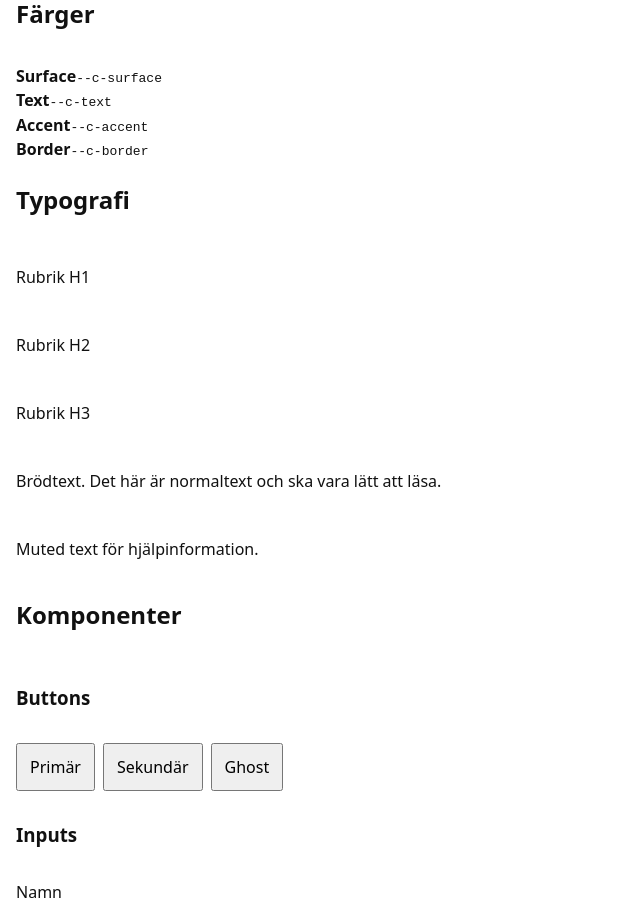
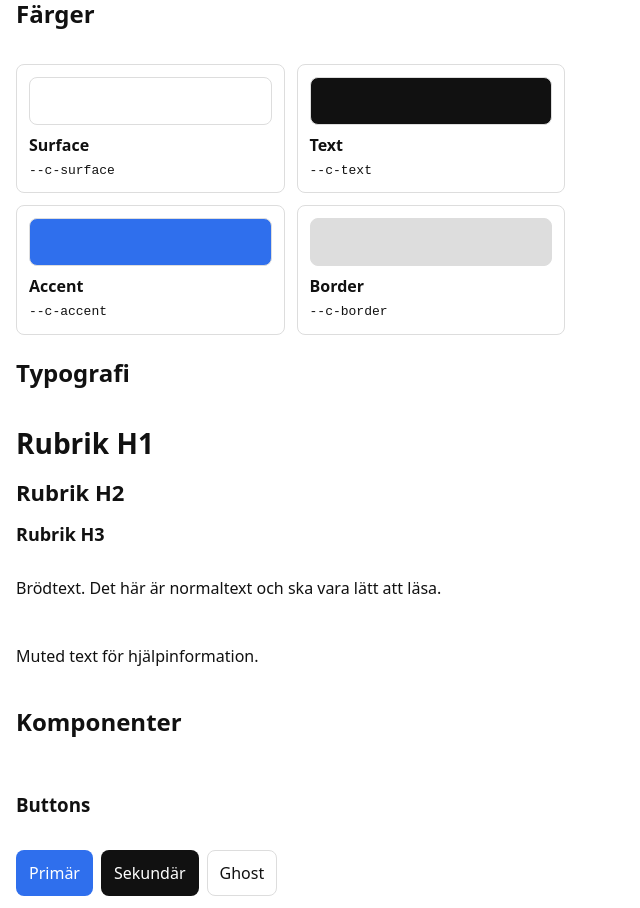
Before and after one commit to BetULose/cv-site, a Vue app in the folder cv-site/: page /styles in a window 1280 px wide. Shown: the part 240-1148 px from the top of the page, without its empty margins (0-640 px from the left). Built offline with nearby package versions, Linux system fonts and the light colour scheme.

Commit message:
Style: support StyleGuide components

```diff
--- a/cv-site/src/assets/styles/main.css
+++ b/cv-site/src/assets/styles/main.css
@@ -19,6 +19,10 @@
   --c-text: #111111;
   --c-border: #dddddd;
   --c-muted: #555555;
+
+  --c-accent: #2f6fed;
+  --c-accent-contrast: #ffffff;
+
 
   color-scheme: light;
   font-family: var(--font-sans);
@@ -124,3 +128,77 @@ button {
   gap: var(--s-2);
   flex-wrap: wrap;
 }
+
+/* Style Guide helpers */
+
+/* Grid */
+.grid {
+  display: grid;
+  gap: var(--s-3);
+  grid-template-columns: repeat(2, minmax(0, 1fr));
+}
+
+/* Swatches */
+.swatch {
+  border: 1px solid var(--c-border);
+  border-radius: var(--r-1);
+  padding: var(--s-3);
+  background: var(--c-surface);
+}
+
+.swatch__box {
+  height: 48px;
+  border-radius: var(--r-1);
+  border: 1px solid var(--c-border);
+}
+
+.swatch__meta {
+  margin-top: var(--s-2);
+  display: grid;
+  gap: var(--s-1);
+}
+
+.bg-surface { background: var(--c-surface); }
+.bg-text { background: var(--c-text); }
+.bg-accent { background: var(--c-accent); }
+.bg-border { background: var(--c-border); }
+
+/* Typography tokens as classes */
+.t-h1 { font-size: 28px; font-weight: 700; margin: 0; }
+.t-h2 { font-size: 22px; font-weight: 700; margin: 0; }
+.t-h3 { font-size: 18px; font-weight: 700; margin: 0; }
+
+/* Inputs */
+.input {
+  font: inherit;
+  padding: 10px 12px;
+  border: 1px solid var(--c-border);
+  border-radius: var(--r-1);
+  background: var(--c-surface);
+  color: var(--c-text);
+}
+
+/* Buttons */
+.btn {
+  font: inherit;
+  padding: 10px 12px;
+  border-radius: var(--r-1);
+  border: 1px solid transparent;
+  cursor: pointer;
+}
+
+.btn--primary { background: var(--c-accent); color: var(--c-accent-contrast); }
+.btn--secondary { background: var(--c-text); color: var(--c-bg); }
+.btn--ghost { background: transparent; border-color: var(--c-border); color: var(--c-text); }
+
+/* Card */
+.card {
+  border: 1px solid var(--c-border);
+  border-radius: 12px;
+  padding: var(--s-4);
+  background: var(--c-surface);
+}
+
+.card__title {
+  margin: 0 0 var(--s-2) 0;
+}
```
